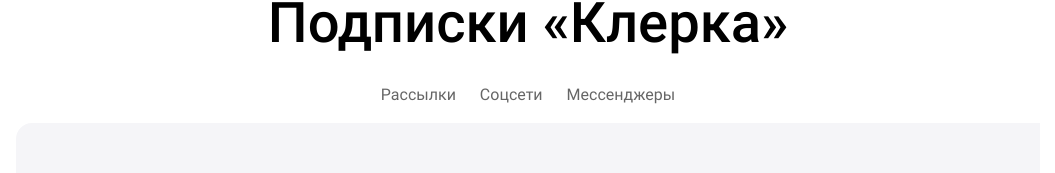
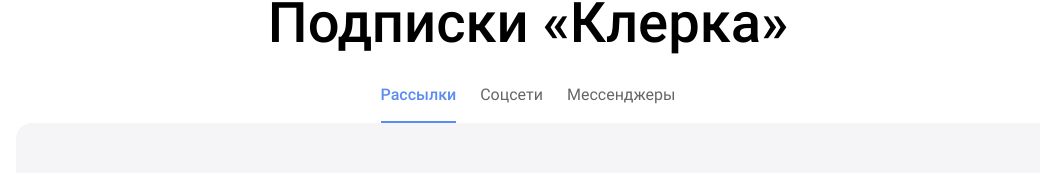
Before and after one commit to thedreamwalker/newsletters, a Vue app: page / in a window 1280 px wide. Shown: the part 161-334 px from the top of the page, without its empty margins (112-1167 px from the left). Built offline with nearby package versions, Linux system fonts and the light colour scheme.

Commit message:
feat: add hover for newsletters

```diff
--- a/src/pages/NewslettresPage/NewslettresPage.vue
+++ b/src/pages/NewslettresPage/NewslettresPage.vue
@@ -17,9 +17,12 @@
   const tabsDefault = `relative active:text-accentLight pb-4 active:font-medium
       active:after:absolute active:after:block active:after:content-[''] active:after:bg-accentLight active:after:w-full active:after:h-0.5 active:after:bottom-0
       hover:after:absolute hover:after:block hover:after:content-[''] hover:after:bg-accentLight hover:after:w-full hover:after:h-0.5 hover:after:bottom-0`;
+  const tabsActive = `relative text-accentLight pb-4 font-medium
+      after:absolute after:block after:content-[''] after:bg-accentLight after:w-full after:h-0.5 after:bottom-0
+      hover:after:absolute hover:after:block hover:after:content-[''] hover:after:bg-accentLight hover:after:w-full hover:after:h-0.5 hover:after:bottom-0`;
 
   const tabs = [
-  {name: 'Рассылки', class: tabsDefault,},
+  {name: 'Рассылки', class: tabsActive,},
   {name: 'Соцсети', class: tabsDefault,},
   {name: 'Мессенджеры', class: tabsDefault},
   ]
@@ -30,7 +33,7 @@
     <BreadcrumbsItem :breadcrumbs="breadcrumbs"/>
   <h1 class="mb-6 text-mainTitle font-medium text-center">Подписки «Клерка»</h1>
     <ul class="flex gap-6 justify-center text-textGrayDark">
-      <li v-for="tab in tabs" :class="tab.class"><button>{{ tab.name }}</button></li>
+      <li v-for="tab in tabs" :class="tab.class"><button type="button">{{ tab.name }}</button></li>
     </ul>
     <div class="flex flex-col py-12 bg-backgroundSecond rounded-l-2xl rounded-b-2xl">
       <div class="px-12">
```
